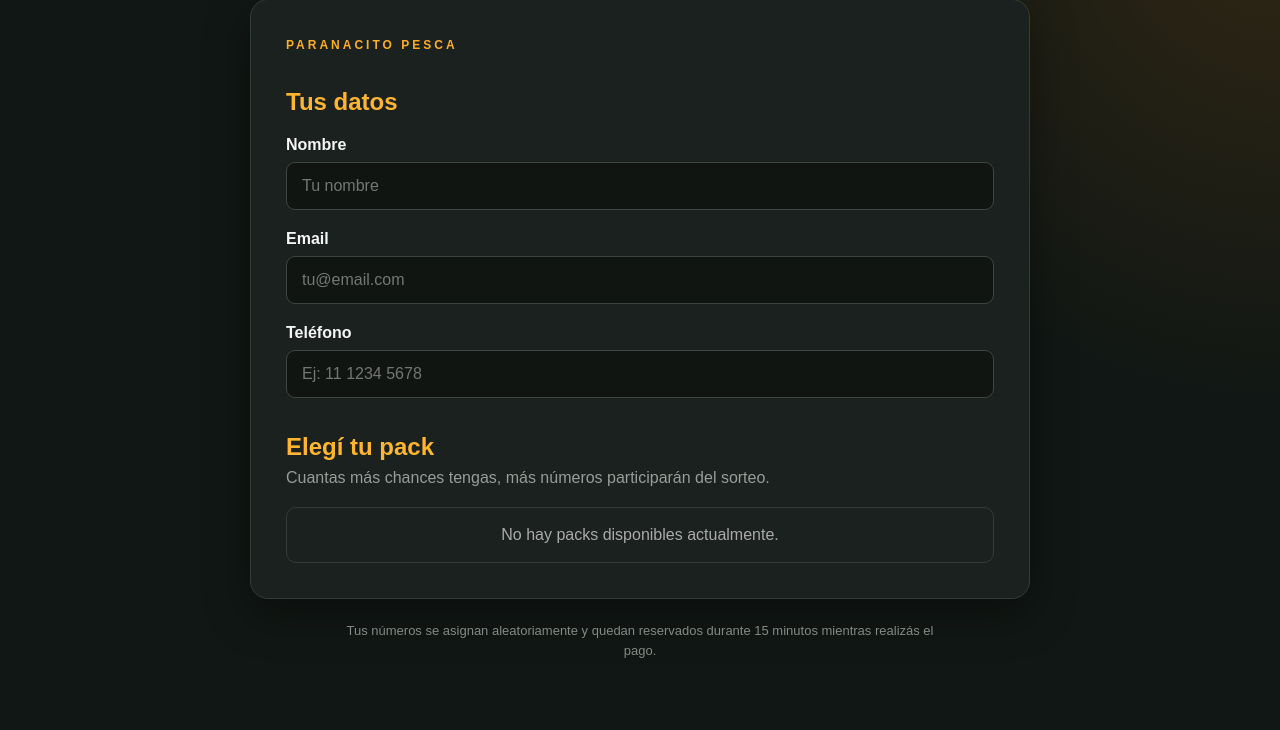
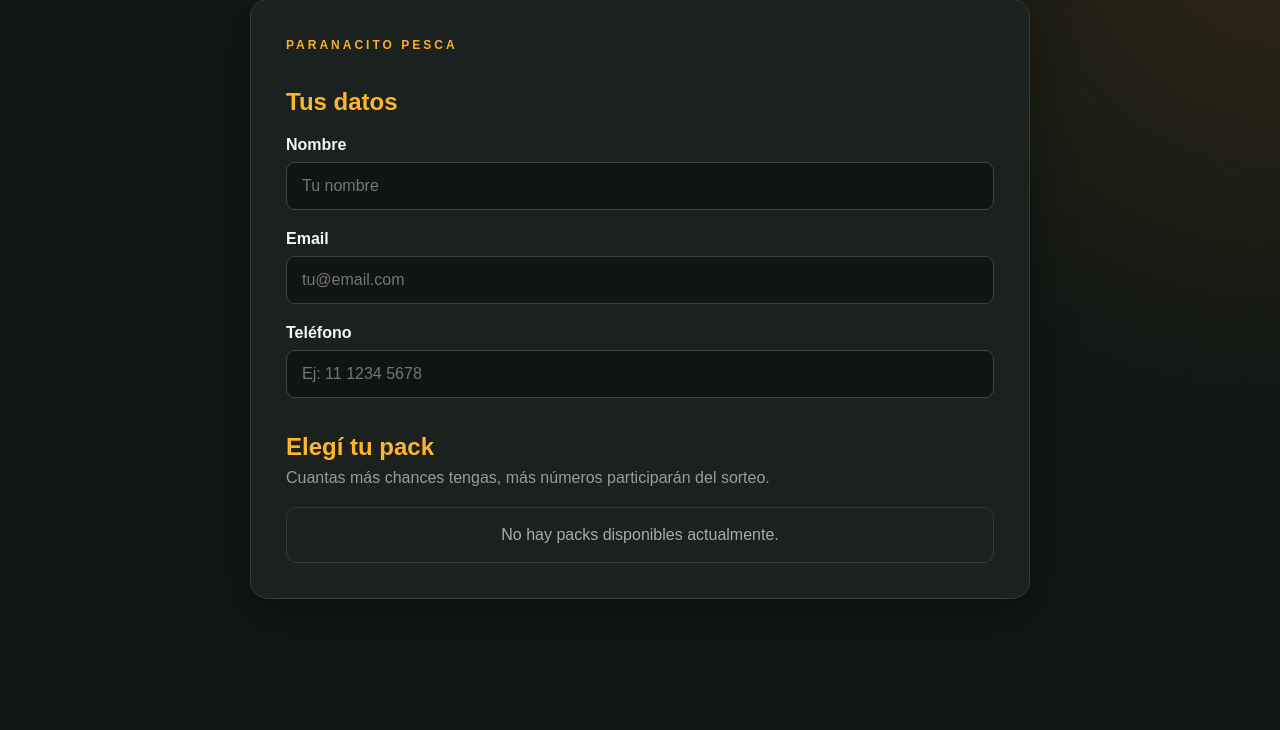
Before and after one commit to GenezVictor/paranacito-pesca, a Flask app: template templates/participar.html in a window 1280 px wide. Shown: the part 84-814 px from the top of the page. After the commit the page ends 683 px from the top, so only its background shows below. Run offline with Flask 3, Linux system fonts and the light colour scheme; the template is opened without the code that fills it, so the values that code supplies are empty; parts of the project's set-up code (start-up, migrations or seed data) failed here and were passed over; some libraries are stand-ins or nearby versions.

Commit message:
Corrige horario de compras y elimina mensaje del temporizador

```diff
--- a/app.py
+++ b/app.py
@@ -1,4 +1,5 @@
 from pathlib import Path
+from zoneinfo import ZoneInfo
 from flask import (
     Flask,
     render_template,
@@ -35,7 +36,7 @@ from servicios.videos import preparar_video
 import os
 import random
 from io import BytesIO
-from datetime import timedelta
+from datetime import timedelta, timezone
 from openpyxl import Workbook
 from servicios.fechas import ahora_utc
 
@@ -92,6 +93,19 @@ def formato_moneda(valor):
     entero, decimales = f"{numero:,.2f}".split(".")
     entero = entero.replace(",", ".")
     return f"{entero},{decimales}"
+
+
+@app.template_filter("fecha_argentina")
+def fecha_argentina(fecha):
+    if not fecha:
+        return ""
+
+    if fecha.tzinfo is None:
+        fecha = fecha.replace(tzinfo=timezone.utc)
+
+    return fecha.astimezone(
+        ZoneInfo("America/Argentina/Buenos_Aires")
+    ).strftime("%d/%m/%Y %H:%M")
 
 
 def admin_requerido(funcion):
--- a/templates/admin_participantes.html
+++ b/templates/admin_participantes.html
@@ -447,9 +447,7 @@
                         {% if p.fecha_creacion %}
 
                             Creado:
-                            {{ p.fecha_creacion.strftime(
-                                "%d/%m/%Y %H:%M"
-                            ) }}
+                            {{ p.fecha_creacion | fecha_argentina }}
 
                         {% else %}
 
--- a/templates/participar.html
+++ b/templates/participar.html
@@ -204,11 +204,6 @@
 
         </section>
 
-        <p class="compra-seguridad">
-            Tus números se asignan aleatoriamente y quedan
-            reservados durante 15 minutos mientras realizás
-            el pago.
-        </p>
 
     </main>
 
```
